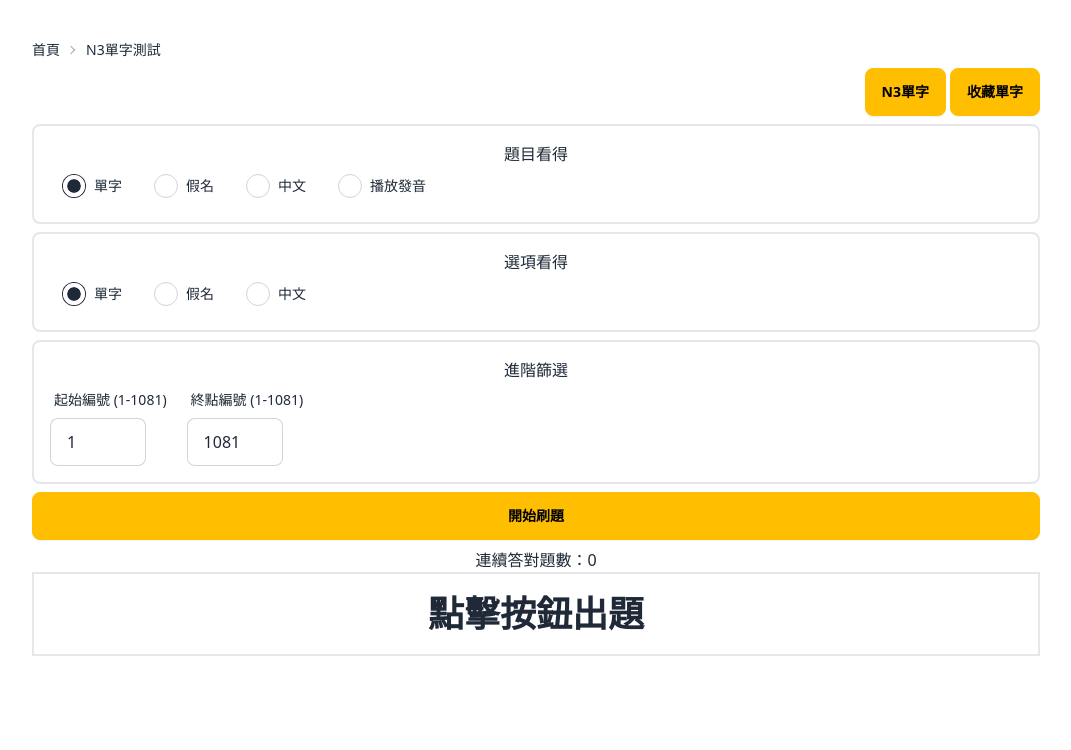
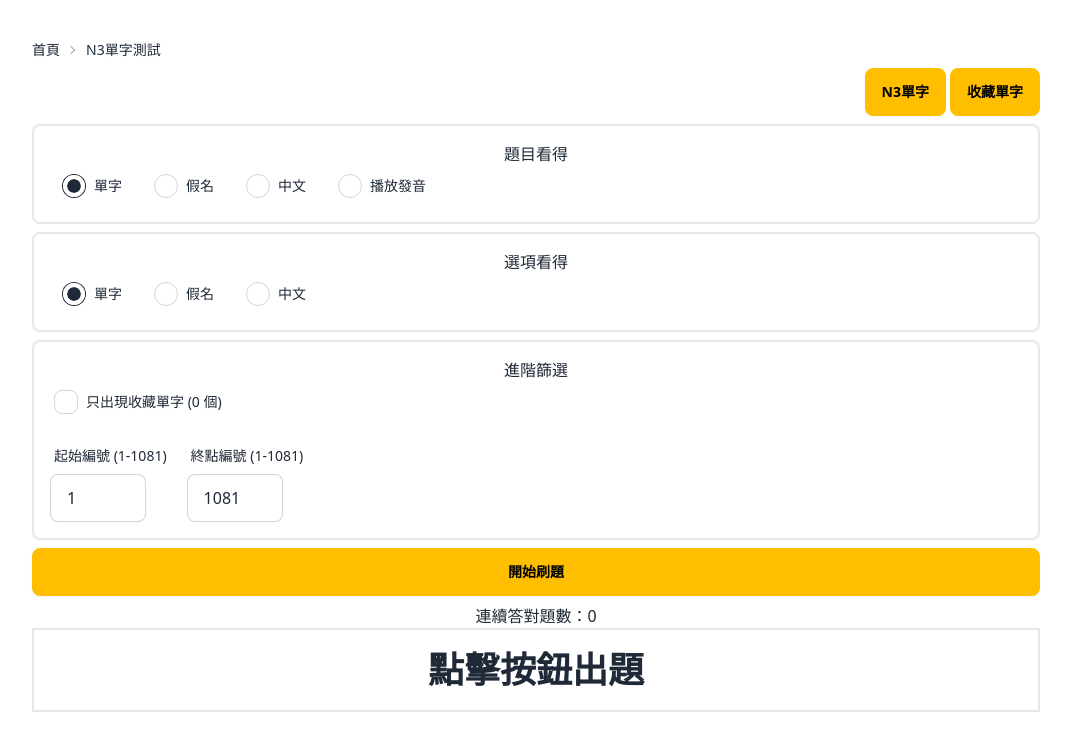
Before and after one commit to tuchin1228/JLPT-TangoQuiz, a React (Vite) app: page /N3Word in a window 1280 px wide. Shown: the top 750 px of the page, without its empty margins (104-1175 px from the left). Built offline with nearby package versions, Linux system fonts and the light colour scheme; the HTML template or start-up script is replaced by a standard one.

Commit message:
新增收藏單字出題

```diff
--- a/src/Pages/N3Word.tsx
+++ b/src/Pages/N3Word.tsx
@@ -58,6 +58,9 @@ export default function NewWord() {
   const [startIndex, setStartIndex] = useState<number>(1);
   const [endIndex, setEndIndex] = useState<number>(WordDataCount);
 
+  // 收藏單字過濾器
+  const [favoriteOnly, setFavoriteOnly] = useState<boolean>(false);
+
   // 每題複習
   const [ReviewModel, setReviewModel] = useState<boolean>(false);
 
@@ -66,7 +69,7 @@ export default function NewWord() {
     setAnswer(null);
     setBingo(null);
     setContinueBingo(0);
-  }, [GuessIndex, AnswerIndex]);
+  }, [GuessIndex, AnswerIndex, favoriteOnly]);
 
   // 開始產題
   const StartGuessWord = () => {
@@ -81,10 +84,40 @@ export default function NewWord() {
       return null;
     }
 
+    // 檢查收藏單字模式
+    if (favoriteOnly) {
+      if (favoriteWords.length < 4) {
+        alert("收藏單字至少需要 4 個才能進行測試");
+        return null;
+      }
+    }
+
     // 從WordData的資料長度中，隨機產四個變數，此四個變數代表WordData資料的index，並將四個index的資料取出做為選項，並隨機使用一筆作為答案，如果GuessIndex或AnswerIndex為word，那麼要把該選項移除，並重新抽選補齊四個選項
     const getRandomIndexes = () => {
       const indexes: number[] = [];
-      // 修正計算方式，確保包含起點和終點編號
+
+      if (favoriteOnly) {
+        // 收藏單字模式：只從收藏的單字中抽取
+        const favoriteIndexes: number[] = [];
+        WordData.forEach((word, index) => {
+          if (favoriteWords.includes(word.word)) {
+            favoriteIndexes.push(index);
+          }
+        });
+
+        if (favoriteIndexes.length < 4) {
+          alert("收藏單字至少需要 4 個才能進行測試");
+          return indexes;
+        }
+
+        while (indexes.length < 4) {
+          const randomIndex = favoriteIndexes[Math.floor(Math.random() * favoriteIndexes.length)];
+          if (!indexes.includes(randomIndex)) {
+            indexes.push(randomIndex);
+          }
+        }
+      } else {
+        // 範圍模式：從指定範圍中抽取
         const validStart = Math.max(0, startIndex - 1);
         const validEnd = Math.min(WordDataCount - 1, endIndex - 1);
 
@@ -105,6 +138,8 @@ export default function NewWord() {
             indexes.push(randomIndex);
           }
         }
+      }
+
       return indexes;
     };
     let randomIndexes: number[] = [];
@@ -389,6 +424,26 @@ export default function NewWord() {
       </div>
       <div className="my-2 border-2 p-4 rounded-lg">
         <h3>進階篩選</h3>
+        <div className="mb-4">
+          <div className="form-control">
+            <label className="label cursor-pointer justify-start">
+              <input
+                type="checkbox"
+                className="checkbox mr-2"
+                checked={favoriteOnly}
+                onChange={(e) => setFavoriteOnly(e.target.checked)}
+              />
+              <span className="label-text">只出現收藏單字 ({favoriteWords.length} 個)</span>
+            </label>
+          </div>
+          {favoriteOnly && favoriteWords.length < 4 && (
+            <div className="text-red-500 text-sm mt-1">
+              ⚠️ 收藏單字至少需要 4 個才能進行測試
+            </div>
+          )}
+        </div>
+
+        {!favoriteOnly && (
           <div className="flex items-center gap-4">
             <div className="form-control">
               <label className="label">
@@ -417,6 +472,7 @@ export default function NewWord() {
               />
             </div>
           </div>
+        )}
       </div>
 
       <div className="my-2 ">
```
Lines whose indentation alone changed are shown as unchanged.
